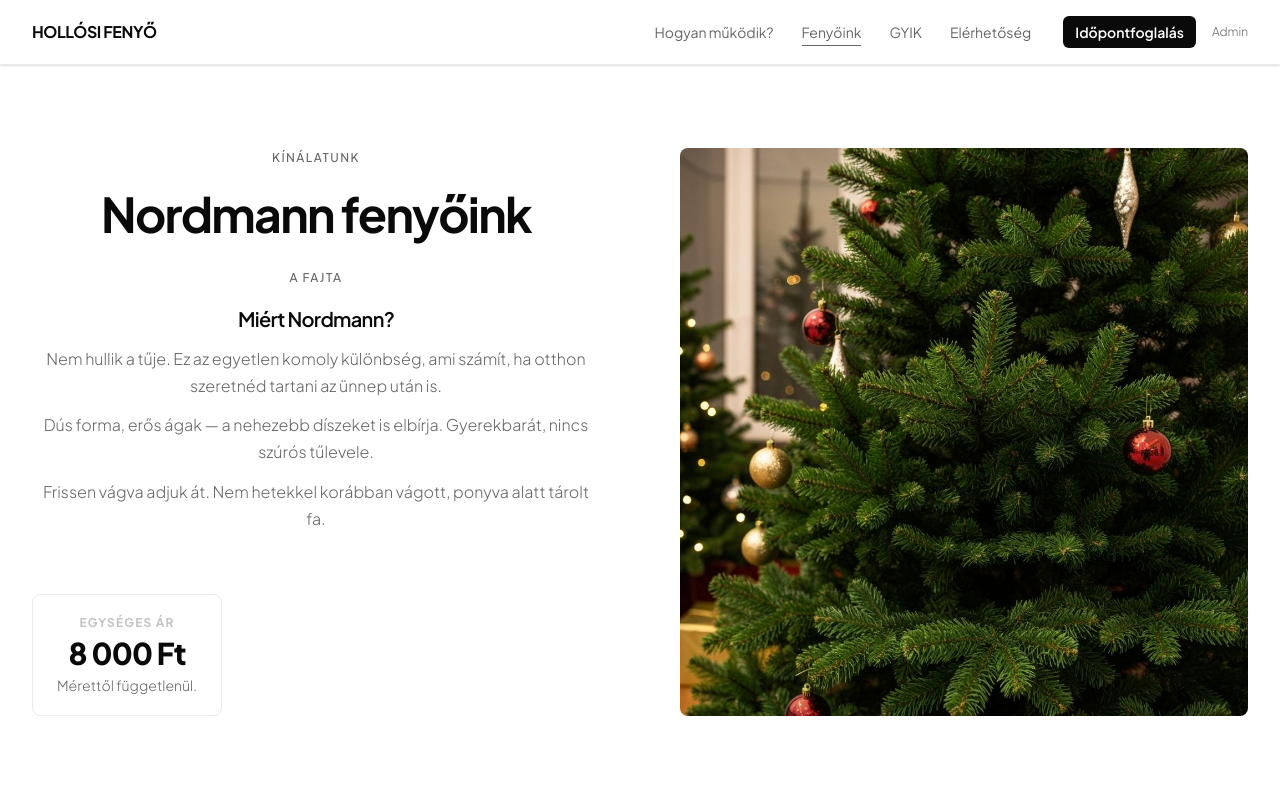
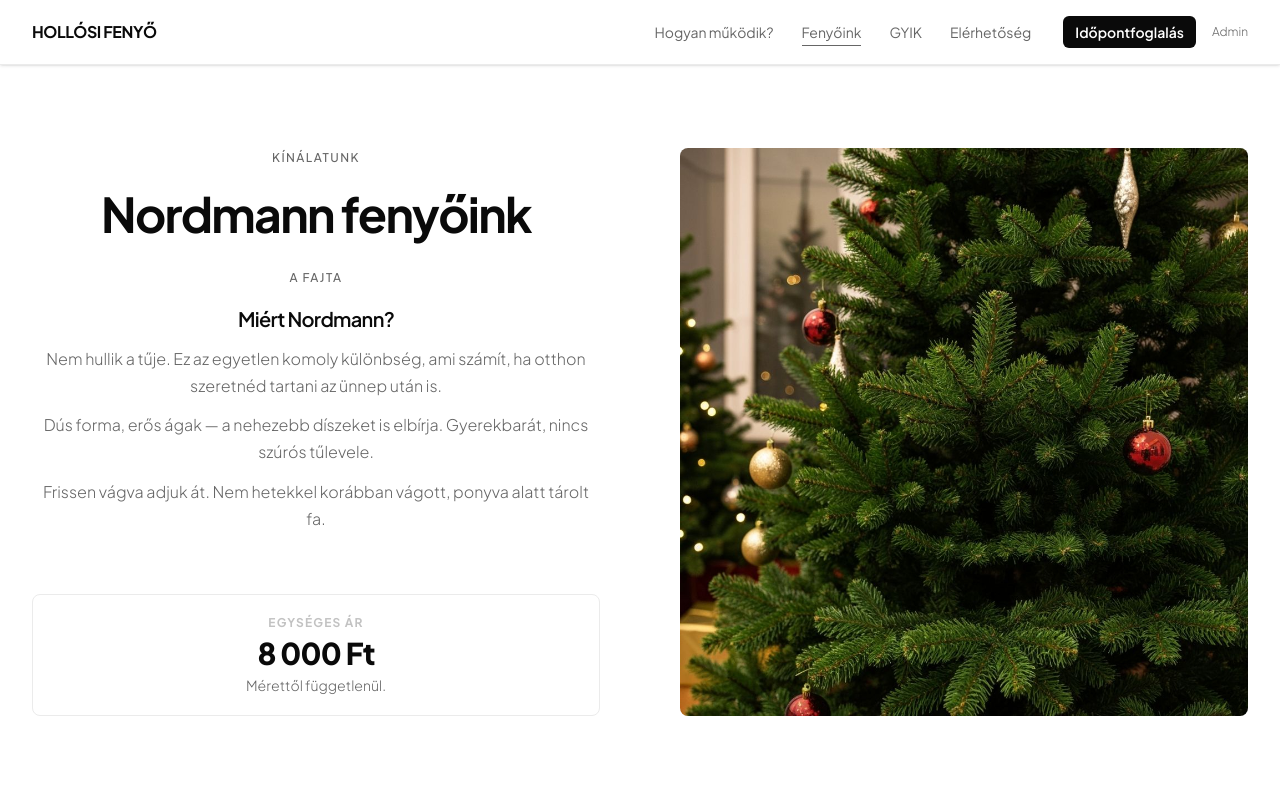
Before and after one commit to htomi0928/v0-christmas-tree-farm-app, a Next.js app: page /trees in a window 1280 px wide. Shown: the top 800 px of the page. Built offline with nearby package versions, Linux system fonts and the light colour scheme.

Commit message:
design: trees — price block full width matching text above

```diff
--- a/app/trees/page.tsx
+++ b/app/trees/page.tsx
@@ -58,7 +58,7 @@ export default function TreesPage() {
                 Frissen vágva adjuk át. Nem hetekkel korábban vágott, ponyva alatt tárolt fa.
               </p>
 
-              <div className="border border-border rounded-lg px-6 py-5 mt-auto inline-block self-start">
+              <div className="border border-border rounded-lg px-6 py-5 mt-auto w-full">
                 <p className="text-xs font-bold text-muted-foreground/40 tracking-widest mb-1 uppercase">Egységes ár</p>
                 <p className="text-3xl font-extrabold text-foreground tracking-tight">8 000 Ft</p>
                 <p className="text-sm text-muted-foreground font-light mt-1">Mérettől függetlenül.</p>
```
